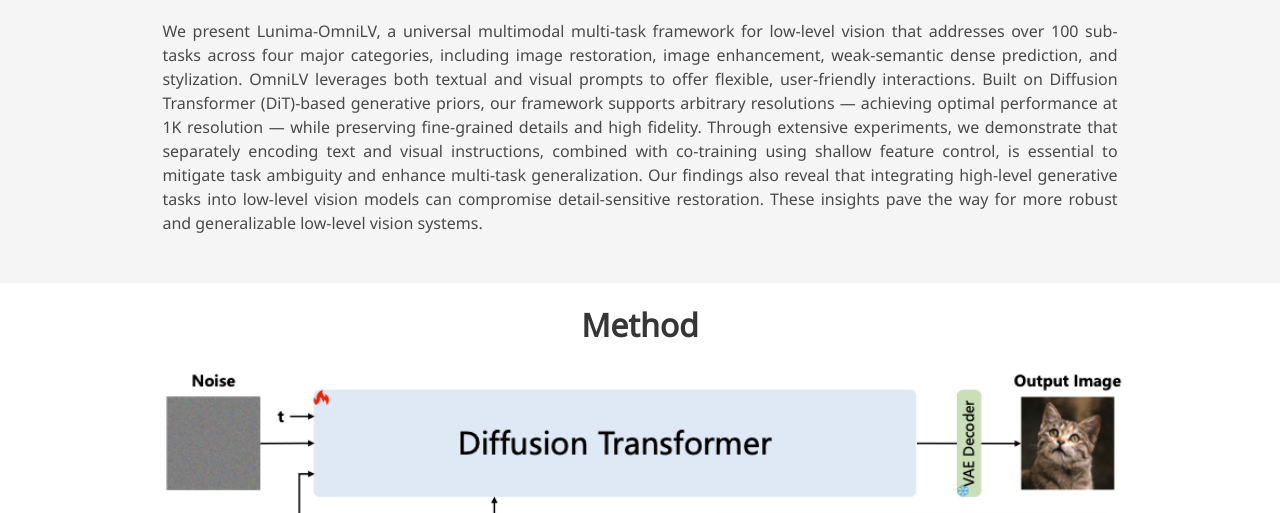
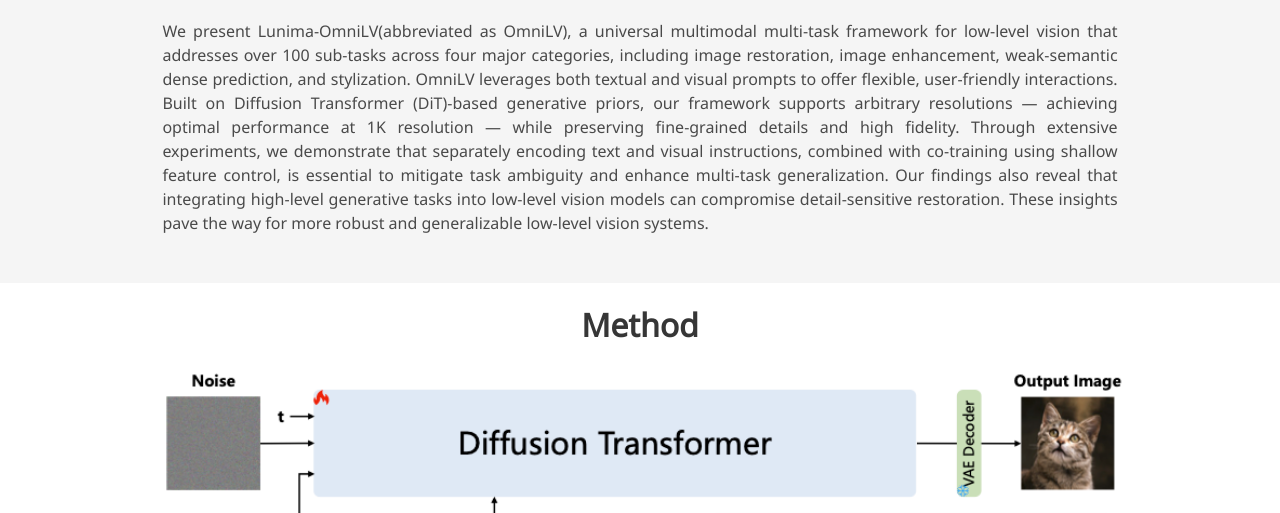
Before and after one commit to Andrew0613/OmniLV_page, a plain HTML site: page index.html in a window 1280 px wide. Shown: the part 587-1100 px from the top of the page. Drawn offline with nearby package versions, Linux system fonts and the light colour scheme; some icons are missing; a web font is replaced by a local one.

Commit message:
Update index.html

```diff
--- a/index.html
+++ b/index.html
@@ -173,7 +173,7 @@
         <h2 class="title is-3">Abstract</h2>
         <div class="content has-text-justified">
           <p>
-            We present Lunima-OmniLV, a universal multimodal multi-task framework for low-level vision that addresses over 100 sub-tasks across four major categories, including image restoration, image enhancement, weak-semantic dense prediction, and stylization. OmniLV leverages both textual and visual prompts to offer flexible, user-friendly interactions. Built on Diffusion Transformer (DiT)-based generative priors, our framework supports arbitrary resolutions — achieving optimal performance at 1K resolution — while preserving fine-grained details and high fidelity. Through extensive experiments, we demonstrate that separately encoding text and visual instructions, combined with co-training using shallow feature control, is essential to mitigate task ambiguity and enhance multi-task generalization. Our findings also reveal that integrating high-level generative tasks into low-level vision models can compromise detail-sensitive restoration. These insights pave the way for more robust and generalizable low-level vision systems.
+            We present Lunima-OmniLV(abbreviated as OmniLV), a universal multimodal multi-task framework for low-level vision that addresses over 100 sub-tasks across four major categories, including image restoration, image enhancement, weak-semantic dense prediction, and stylization. OmniLV leverages both textual and visual prompts to offer flexible, user-friendly interactions. Built on Diffusion Transformer (DiT)-based generative priors, our framework supports arbitrary resolutions — achieving optimal performance at 1K resolution — while preserving fine-grained details and high fidelity. Through extensive experiments, we demonstrate that separately encoding text and visual instructions, combined with co-training using shallow feature control, is essential to mitigate task ambiguity and enhance multi-task generalization. Our findings also reveal that integrating high-level generative tasks into low-level vision models can compromise detail-sensitive restoration. These insights pave the way for more robust and generalizable low-level vision systems.
           </p>
         </div>
       </div>
```
